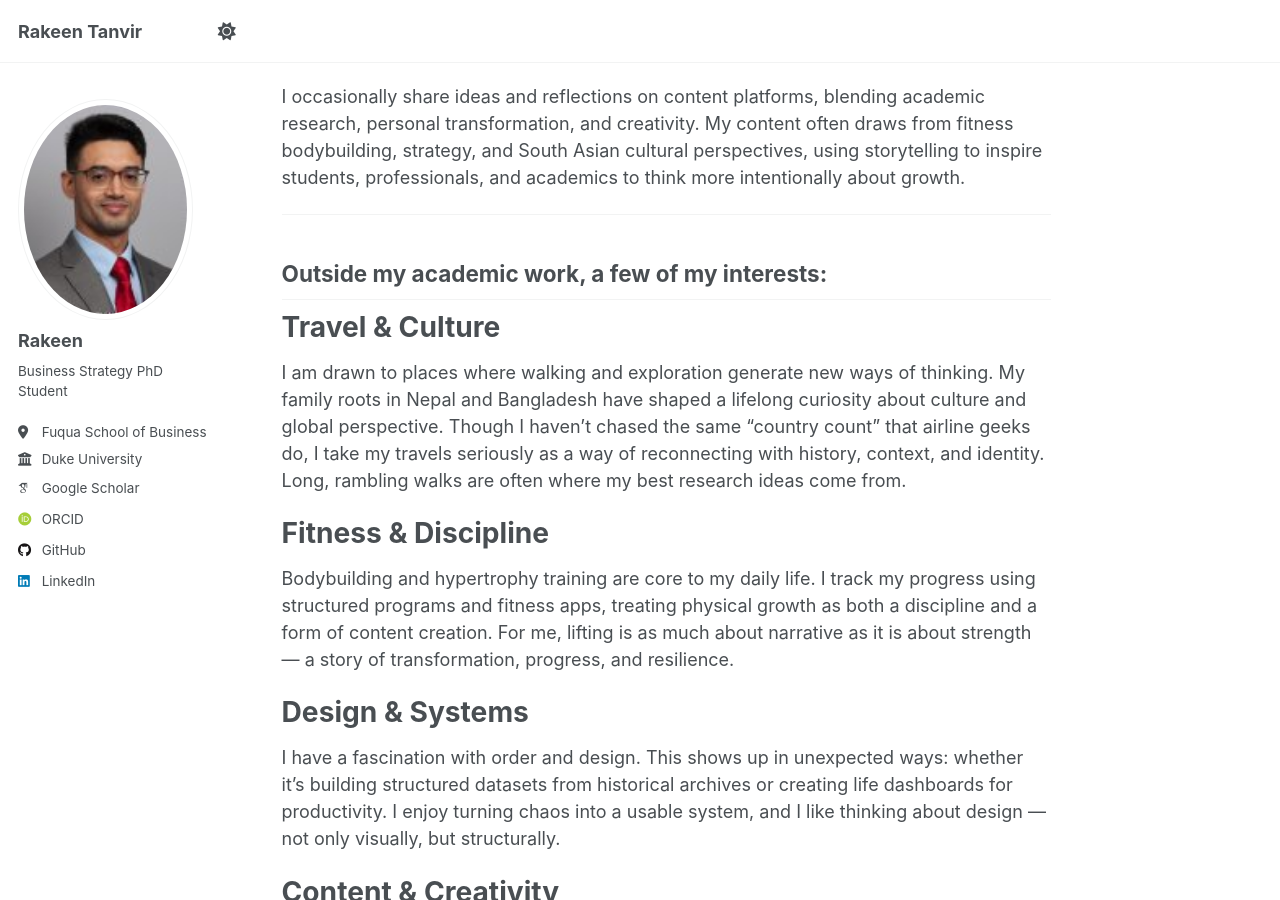
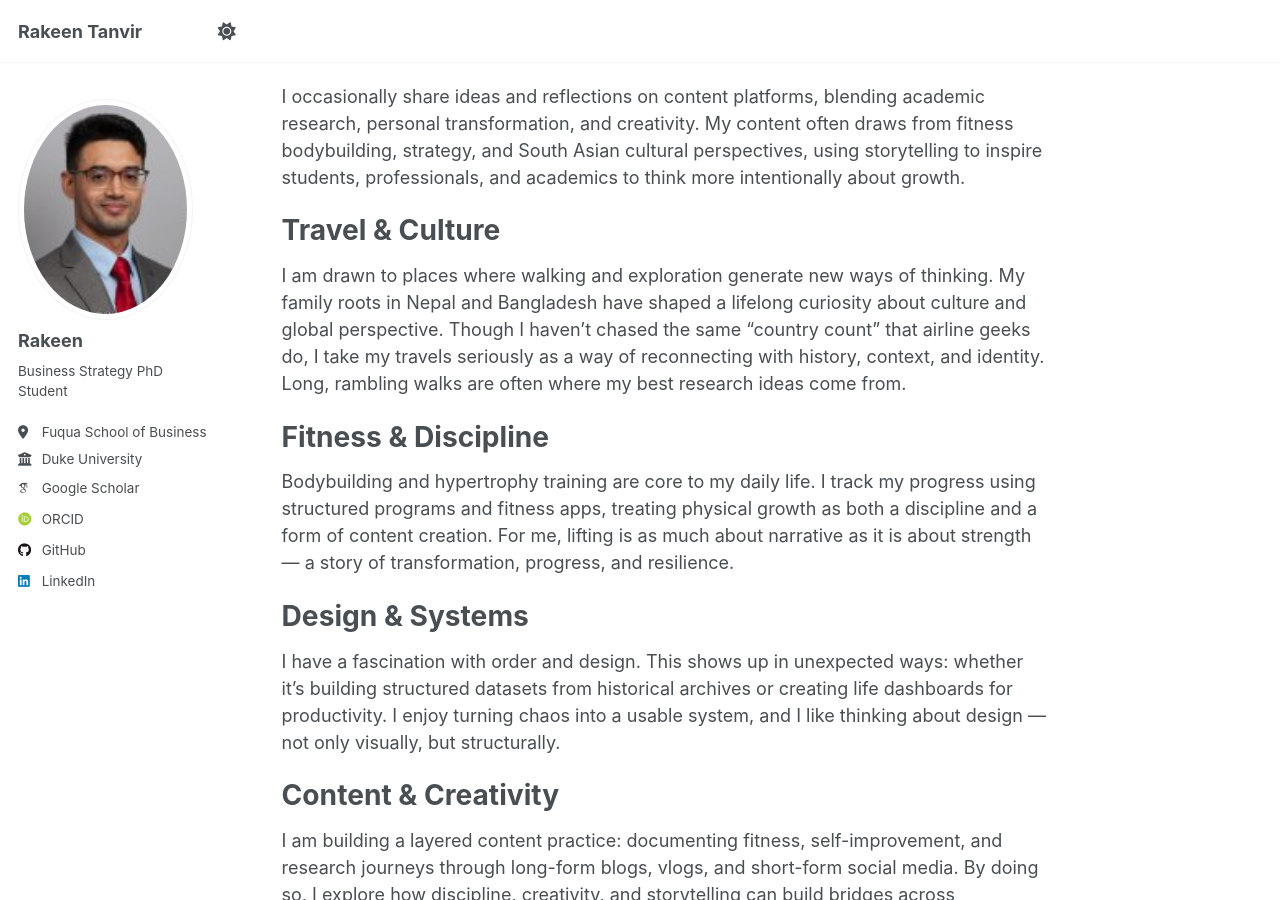
Before and after one commit to rakeentanvir/rakeentanvir.github.io, a Jekyll site: the page built from _pages/about.md, in a window 1280 px wide and 900 px high, scrolled down 348 px. Built offline with Jekyll 4.4.1, drawn with Linux system fonts in a browser that asks for light colours; some web fonts are replaced; a script that is not in the unit is left out.

Commit message:
Update about.md

```diff
--- a/_pages/about.md
+++ b/_pages/about.md
@@ -12,10 +12,6 @@ I also experiment with systems for productivity and intentional living. For me,
 
 I occasionally share ideas and reflections on content platforms, blending academic research, personal transformation, and creativity. My content often draws from fitness bodybuilding, strategy, and South Asian cultural perspectives, using storytelling to inspire students, professionals, and academics to think more intentionally about growth.
 
----
-
-## Outside my academic work, a few of my interests:
-
 # Travel & Culture
 I am drawn to places where walking and exploration generate new ways of thinking. My family roots in Nepal and Bangladesh have shaped a lifelong curiosity about culture and global perspective. Though I haven’t chased the same “country count” that airline geeks do, I take my travels seriously as a way of reconnecting with history, context, and identity. Long, rambling walks are often where my best research ideas come from.
 
```
